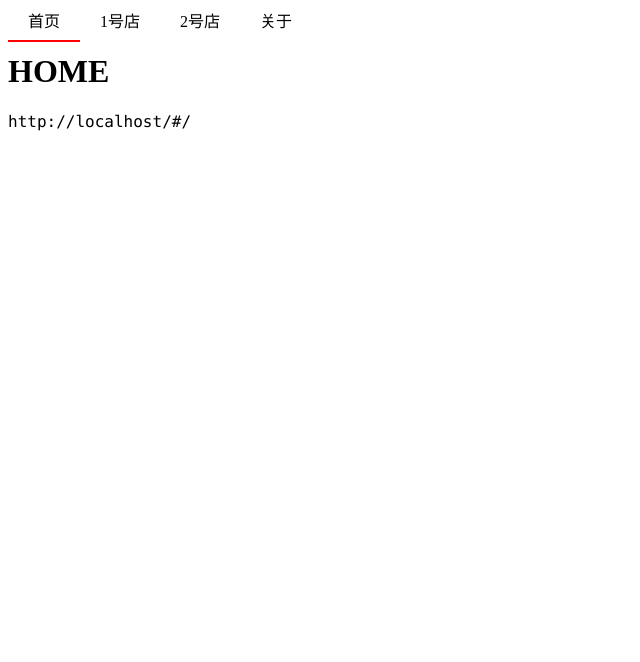
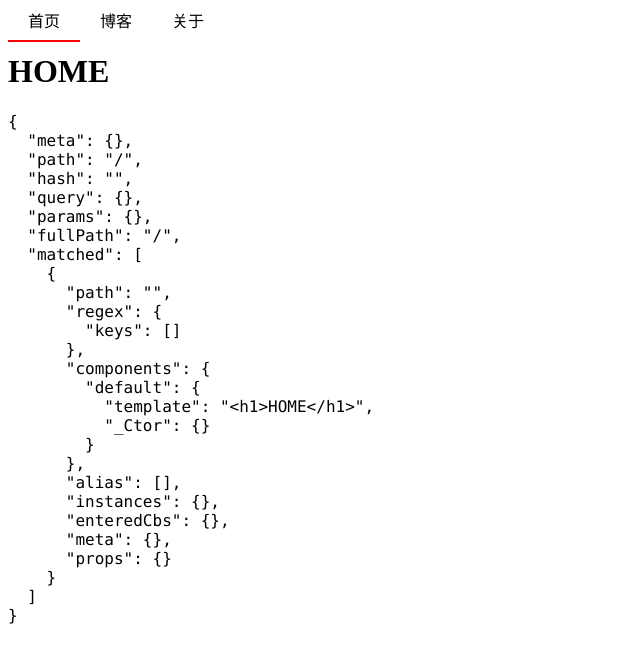
Before and after one commit to ChangsongYao/vuerouter2rumentg, a Vue app: page / in a window 1280 px wide. Shown: the top 662 px of the page, without its empty margins (0-640 px from the left). Built offline with nearby package versions, Linux system fonts and the light colour scheme.

Commit message:
2.1 路由信息对象

```diff
--- a/src/App.vue
+++ b/src/App.vue
@@ -1,11 +1,12 @@
 <template>
   <div id="app" v-cloak>
-    <router-link to="/">首页</router-link>
-    <router-link to="/shop/1">1号店</router-link>
-    <router-link to="/shop/2">2号店</router-link>
-    <router-link to="/about">关于</router-link>
+    <nav>
+      <router-link to="/">首页</router-link>
+      <router-link to="/blog">博客</router-link>
+      <router-link to="/about">关于</router-link>
+    </nav>
     <router-view></router-view>
-    <pre>{{href()}}</pre>
+    <pre>{{$route}}</pre>
   </div>
 </template>
 
--- a/src/main.js
+++ b/src/main.js
@@ -12,26 +12,13 @@ Vue.config.productionTip = false
 Vue.use(VueRouter);
 
 const EzHome = {template:'<h1>HOME</h1>'}
+const EzBlog = {template:'<h1>BLOG</h1>'}
 const EzAbout = {template:'<h1>ABOUT</h1>'}
-const EzShop = {
-  template:'<h1>SHOP {{id}}</h1>',
-  computed:{
-    id(){ return this.$route.params.id}
-  }
-}
-
-const EzView = {
-  render(h){
-    if(this.$route.matched.length == 0 ) return h();
-    const comp = this.$route.matched[0].components.default;
-    return h(comp);
-  }
-}
 
 const router = new VueRouter({
   routes:[
     {path:'/',component:EzHome},
-    {path:'/shop/:id',component:EzShop},
+    {path:'/blog',component:EzBlog},
     {path:'/about',component:EzAbout}
   ]
 })
@@ -39,7 +26,6 @@ const router = new VueRouter({
 new Vue({
   el:'#app',
   router,
-
   components: {App},
   template: '<App/>'
 })
```
